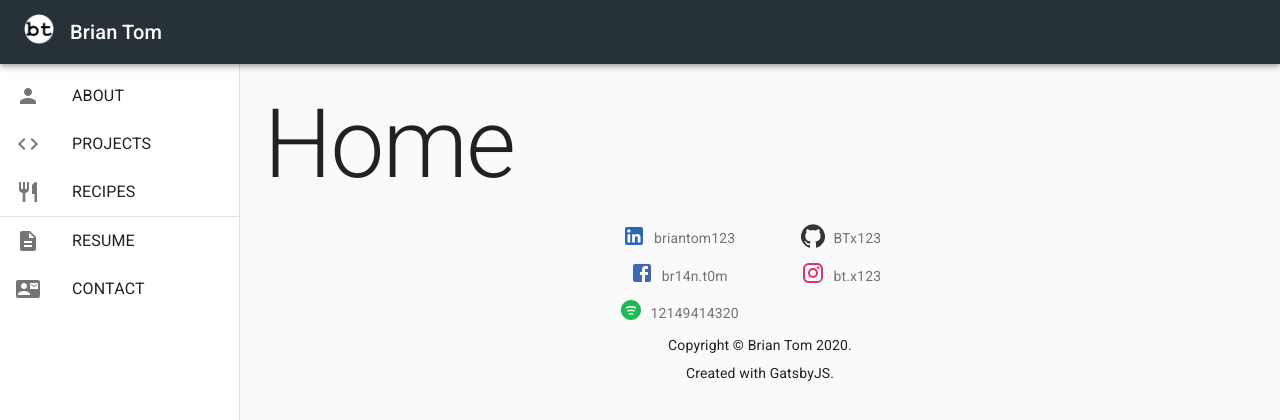
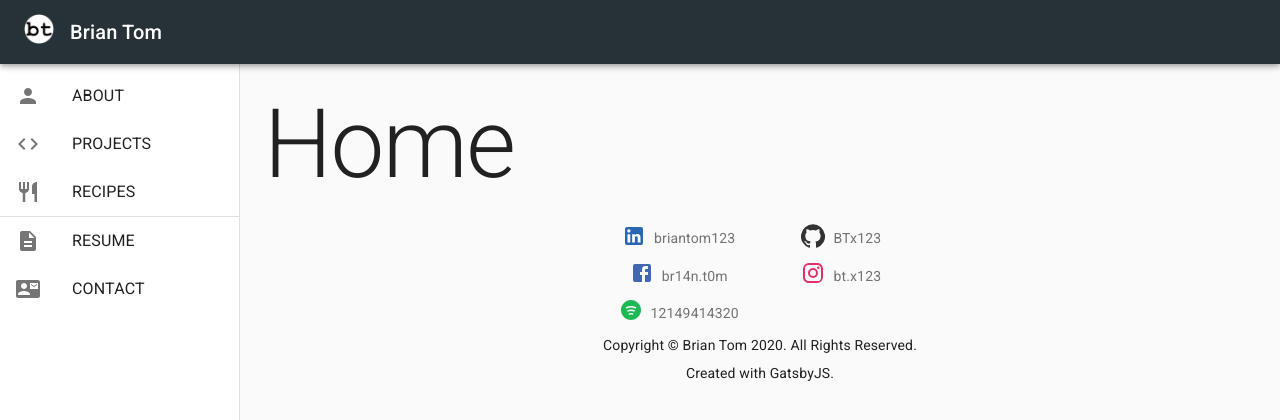
Before and after one commit to BTx123/BTx123.github.io, a Gatsby site: page / in a window 1280 px wide. Shown: the top 420 px of the page. Built offline with nearby package versions, Linux system fonts and the light colour scheme; Gatsby itself is replaced by a stand-in of ours.

Commit message:
Update with all rights reserved

```diff
--- a/src/components/copyright.js
+++ b/src/components/copyright.js
@@ -17,7 +17,7 @@ export default function Copyright(props) {
         {author}
       </Link>{" "}
       {new Date().getFullYear()}
-      {"."}
+      {". All Rights Reserved."}
     </Typography>
   );
 }
```
